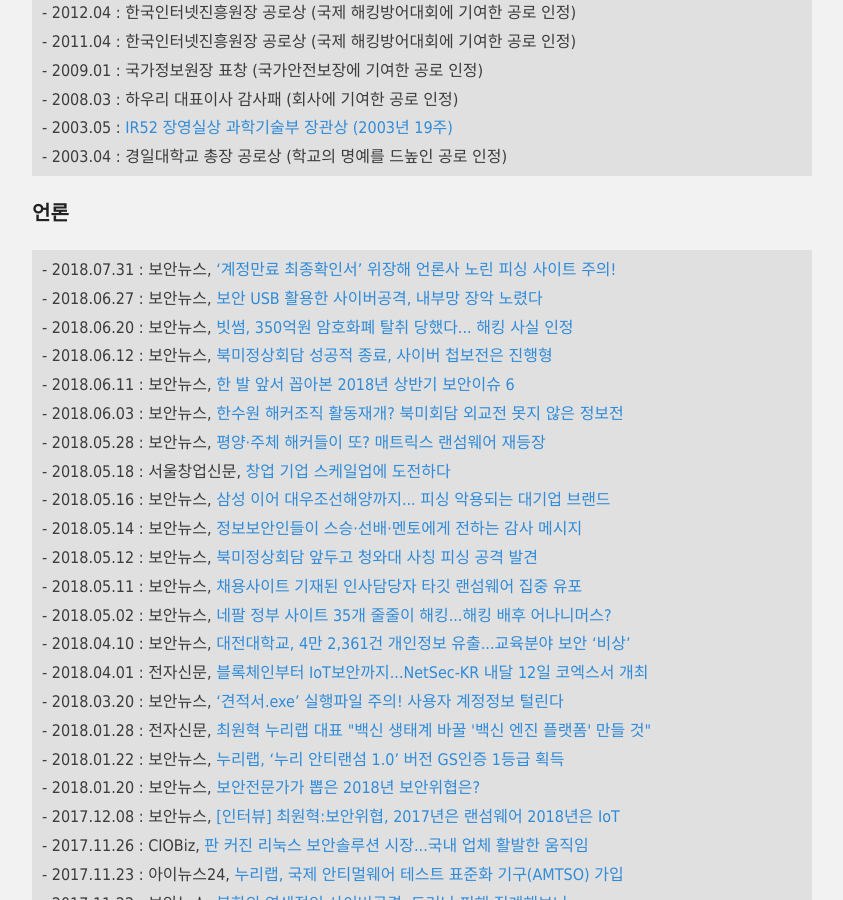
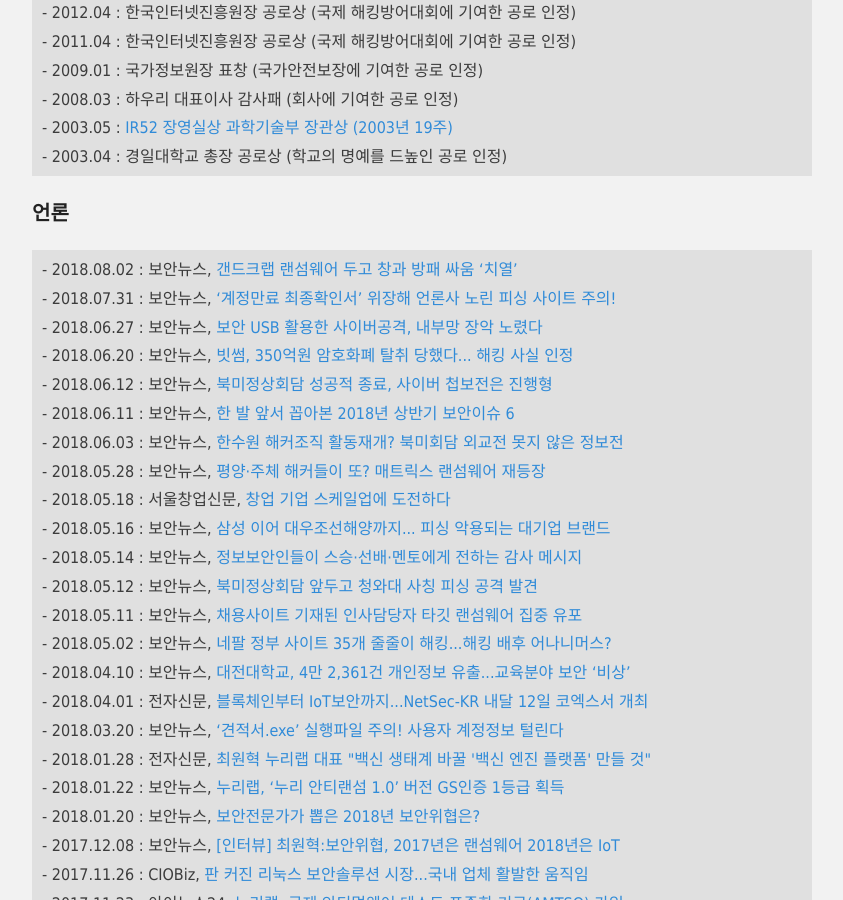
Before and after one commit to hanul93/hanul93.github.com, a Jekyll site: the page built from about.md, in a window 1280 px wide and 900 px high, scrolled down 1626 px. Shown: the whole window, without its empty margins (218-1061 px from the left). Built offline with Jekyll 4.4.1, drawn with Linux system fonts in a browser that asks for light colours; nearby versions of some CDN libraries.

Commit message:
보안뉴스 추가

```diff
--- a/about.md
+++ b/about.md
@@ -67,7 +67,8 @@
 
 ### 언론
 
-<div class="highlighter-rouge"><pre class="highlight"><code class="keibox">- 2018.07.31 : 보안뉴스, <a href="https://www.boannews.com/media/view.asp?idx=71861">‘계정만료 최종확인서’ 위장해 언론사 노린 피싱 사이트 주의!</a>
+<div class="highlighter-rouge"><pre class="highlight"><code class="keibox">- 2018.08.02 : 보안뉴스, <a href="https://www.boannews.com/media/view.asp?idx=71927">갠드크랩 랜섬웨어 두고 창과 방패 싸움 ‘치열’</a>
+- 2018.07.31 : 보안뉴스, <a href="https://www.boannews.com/media/view.asp?idx=71861">‘계정만료 최종확인서’ 위장해 언론사 노린 피싱 사이트 주의!</a>
 - 2018.06.27 : 보안뉴스, <a href="http://www.boannews.com/media/view.asp?idx=70749">보안 USB 활용한 사이버공격, 내부망 장악 노렸다</a>
 - 2018.06.20 : 보안뉴스, <a href="http://www.boannews.com/media/view.asp?idx=70513">빗썸, 350억원 암호화폐 탈취 당했다... 해킹 사실 인정</a>
 - 2018.06.12 : 보안뉴스, <a href="http://www.boannews.com/media/view.asp?idx=70314">북미정상회담 성공적 종료, 사이버 첩보전은 진행형</a>
```
